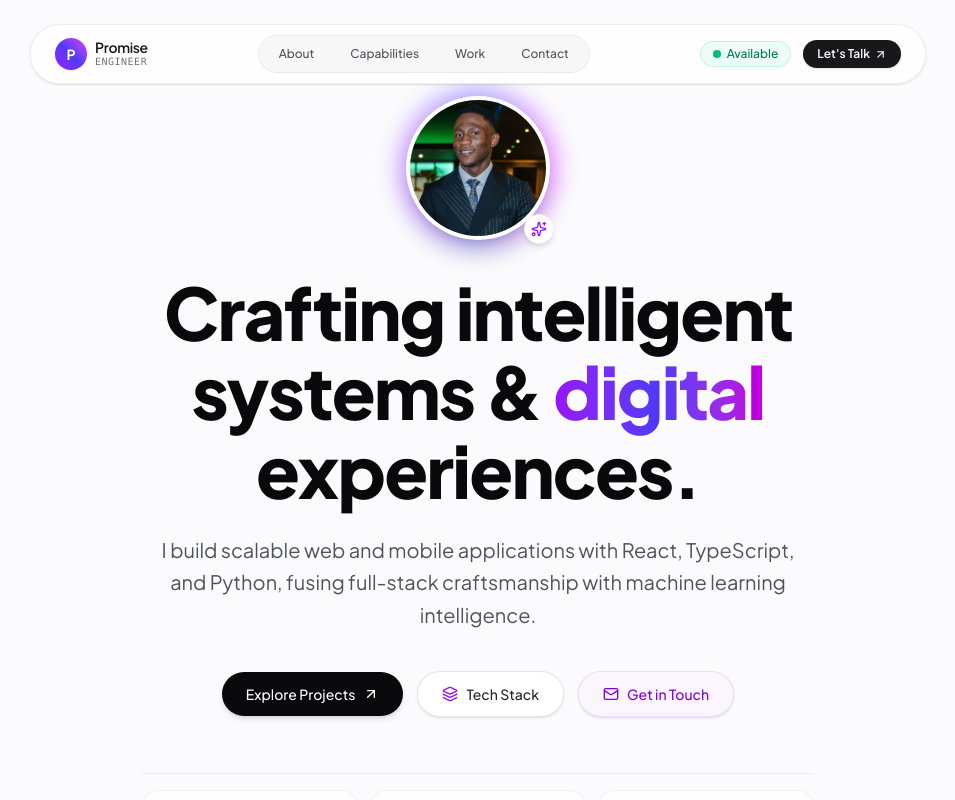
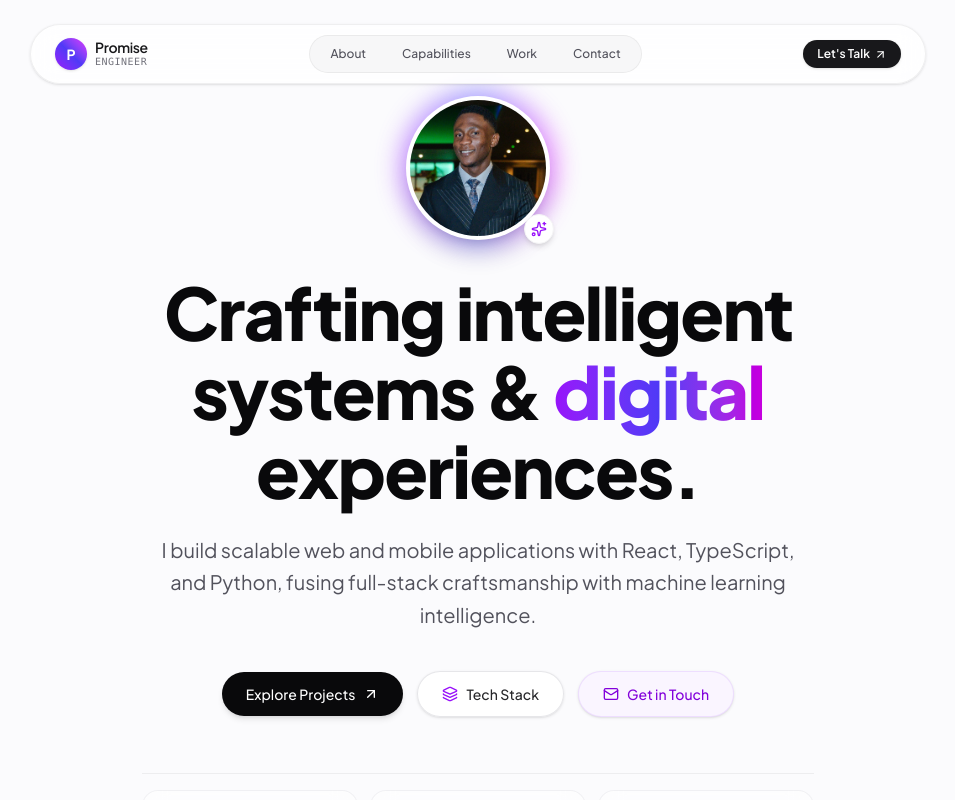
Before and after one commit to Promicron/apex-portfolio, a React (Vite) app: page / in a window 1280 px wide. Shown: the top 800 px of the page, without its empty margins (162-1117 px from the left). Built offline with nearby package versions, Linux system fonts and the light colour scheme.

Commit message:
added RAG project

```diff
--- a/src/assets/projects.js
+++ b/src/assets/projects.js
@@ -148,7 +148,28 @@ const projects = [
       { label: 'Features', value: 'Team Elo & Metrics' },
       { label: 'Data', value: 'Pandas Pipeline' }
     ]
-  }
+  },
+  {
+  id: 8,
+  title: "RAG-DeepReader",
+  subtitle: "Intelligent Document Analysis",
+  category: "ai",
+  status: "Web App",
+  highlight: "AI-driven document analysis and information extraction.",
+  description: "An application that leverages AI to analyze documents and extract relevant information. Provides importnat context to AI models for better results or answers.",
+  image: "/images/rag.png",
+  technologies: ["Python", "LangChain", "Groq Whisper API", "RAG", "Sentence Transformers", "FastAPI", "React", "Docker"],
+  github: "https://github.com/Promicron/DipRAG",
+  live: "",
+  featured: true,
+  accentColor: "from-purple-500/20 to-fuchsia-500/10",
+  stats: [
+    { label: "Inference", value: "Groq LLMs" },
+    { label: "Platform", value: "Web" },
+    { label: "Understanding", value: "RAG" }
+  ]
+},
+
 ];
 
 export default projects;
--- a/src/components/Navigation.jsx
+++ b/src/components/Navigation.jsx
@@ -69,10 +69,10 @@ const Navigation = ({ activeSection, scrollToSection }) => {
 
         {/* Availability Pill & Contact CTA */}
         <div className="hidden sm:flex items-center gap-3">
-          <div className="inline-flex items-center gap-1.5 px-3 py-1 rounded-full bg-emerald-50 border border-emerald-200/60 text-emerald-700 text-xs font-medium">
+          {/* <div className="inline-flex items-center gap-1.5 px-3 py-1 rounded-full bg-emerald-50 border border-emerald-200/60 text-emerald-700 text-xs font-medium">
             <span className="w-2 h-2 rounded-full bg-emerald-500 animate-pulse"></span>
             <span>Available</span>
-          </div>
+          </div> */}
           <button
             onClick={() => scrollToSection("contact")}
             className="flex items-center gap-1 text-xs font-semibold px-3.5 py-1.5 rounded-full bg-zinc-900 text-white hover:bg-zinc-800 transition-all shadow-sm hover:shadow active:scale-95 cursor-pointer"
```
